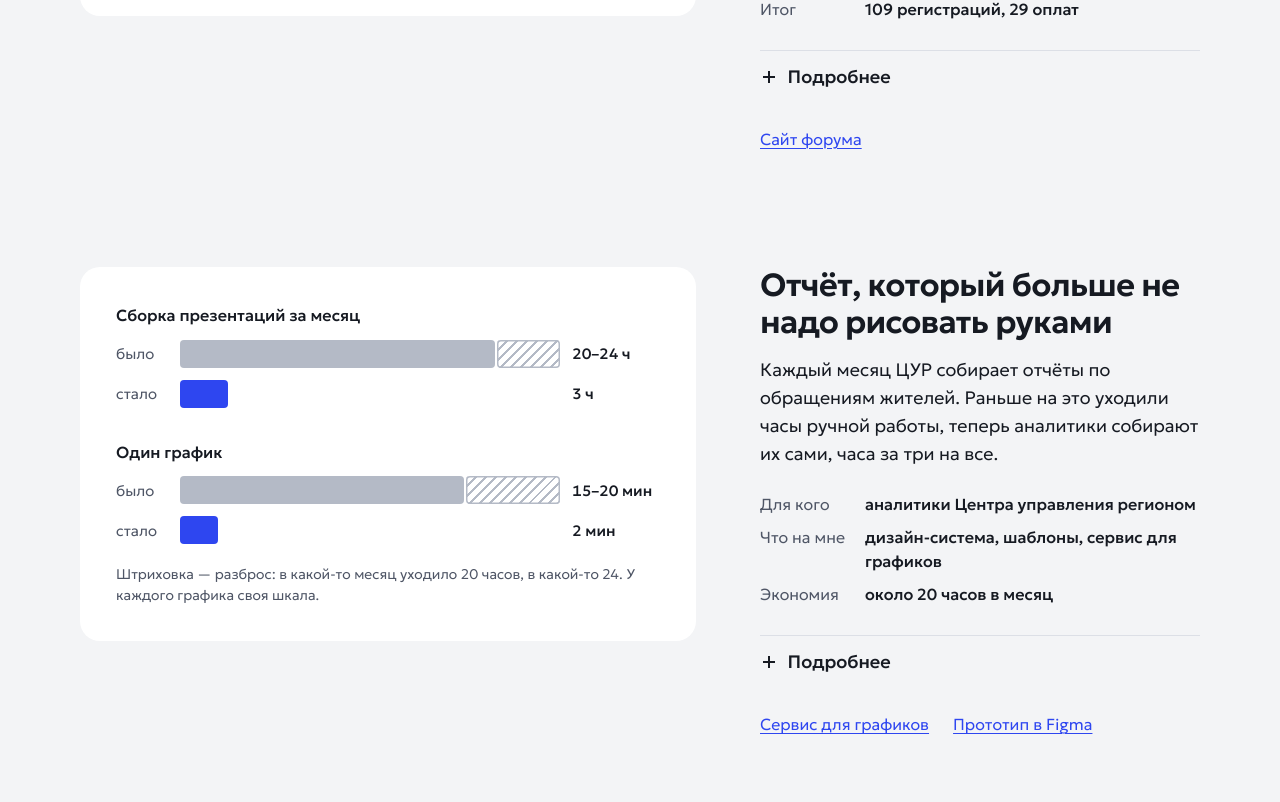
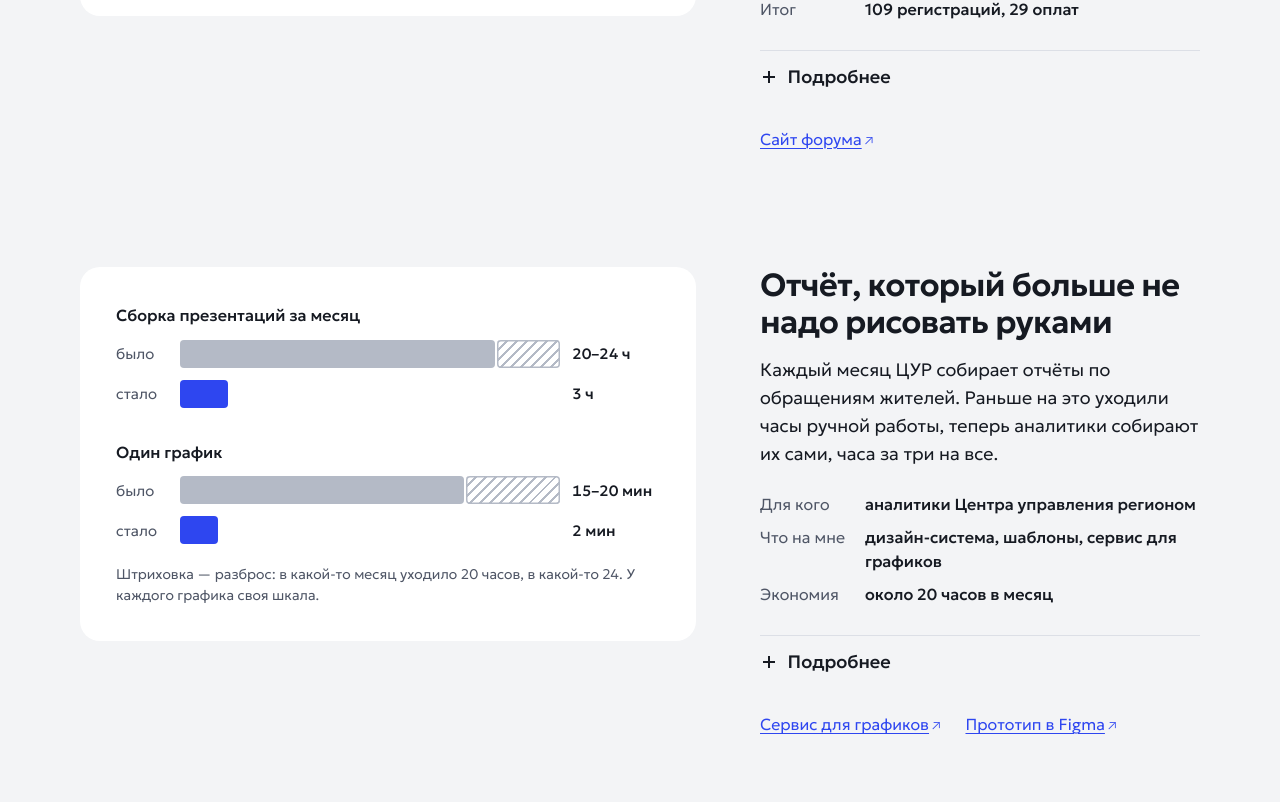
Before and after one commit to Delll777/portfolio, a plain HTML site: page index.html in a window 1280 px wide. Shown: the part 1478-2280 px from the top of the page. Drawn offline with Linux system fonts and the light colour scheme.

Commit message:
Внешние ссылки открываются в новой вкладке
Портфолио остаётся открытым. У ссылок появился значок ↗,
для скринридера добавлена пометка «откроется в новой вкладке».

Co-Authored-By: Claude Opus 5.5 <noreply@anthropic.com>

```diff
--- a/index.html
+++ b/index.html
@@ -75,6 +75,9 @@ a { color: var(--gaze); text-underline-offset: .18em; text-decoration-thickness:
 a:hover { text-decoration-thickness: 2px; }
 :focus-visible { outline: 3px solid var(--gaze); outline-offset: 3px; border-radius: 4px; }
 b, strong { font-weight: 600; }
+
+.sr-only { position: absolute; width: 1px; height: 1px; margin: -1px; padding: 0; overflow: hidden; clip: rect(0 0 0 0); white-space: nowrap; border: 0; }
+a[target="_blank"]:not(.btn)::after { content: "\2197" / ""; display: inline-block; margin-left: .15em; font-size: .85em; }
 
 .skip {
   position: absolute; left: var(--gutter); top: -100px;
@@ -791,6 +794,17 @@ const CONTACTS = {
   new ResizeObserver(() => { if (ready) draw(false); }).observe(h1);
   document.getElementById('replay').addEventListener('click', () => { seed += 1; draw(true); });
 })();
+
+// Внешние ссылки открываются в новой вкладке, портфолио остаётся открытым.
+document.querySelectorAll('a[href^="http"]').forEach((a) => {
+  if (a.hostname === location.hostname && a.pathname.startsWith('/portfolio')) return;
+  a.target = '_blank';
+  a.rel = 'noopener';
+  const note = document.createElement('span');
+  note.className = 'sr-only';
+  note.textContent = ' (откроется в новой вкладке)';
+  a.append(note);
+});
 </script>
 </body>
 </html>
```
